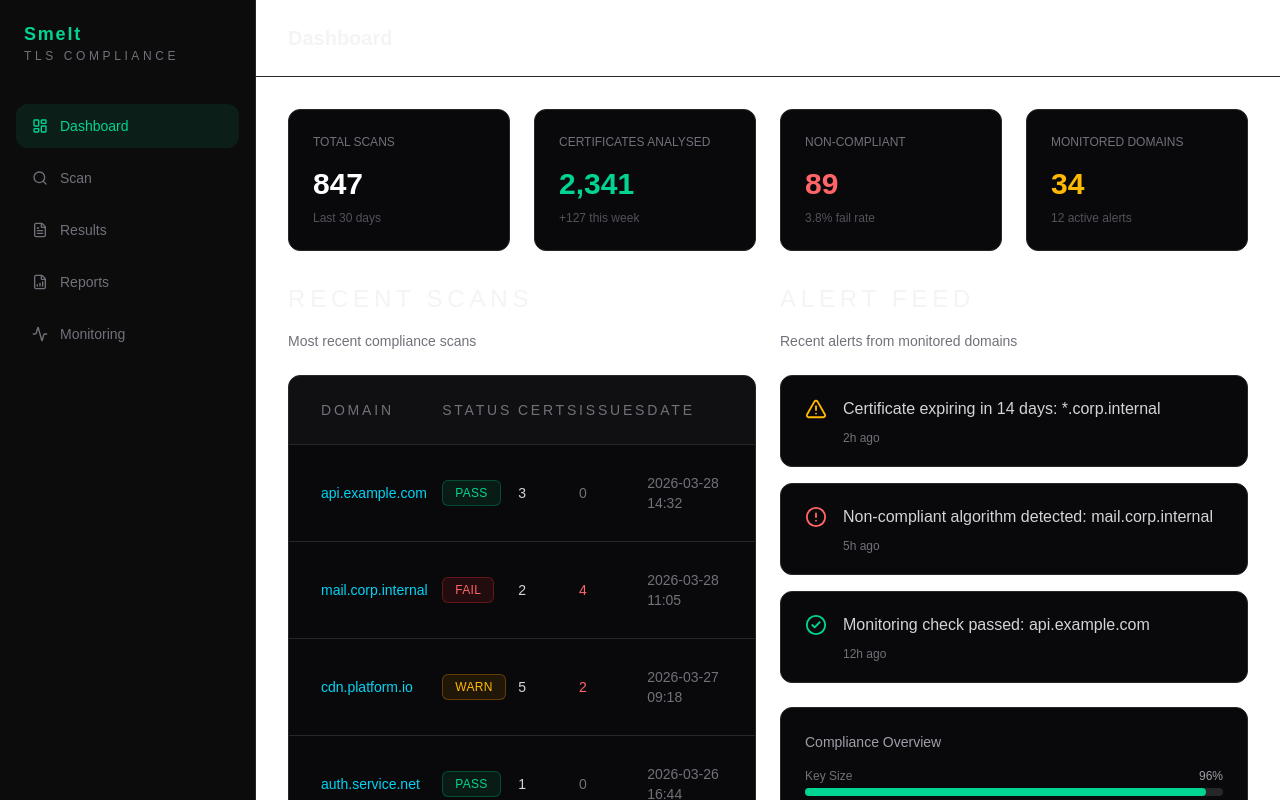
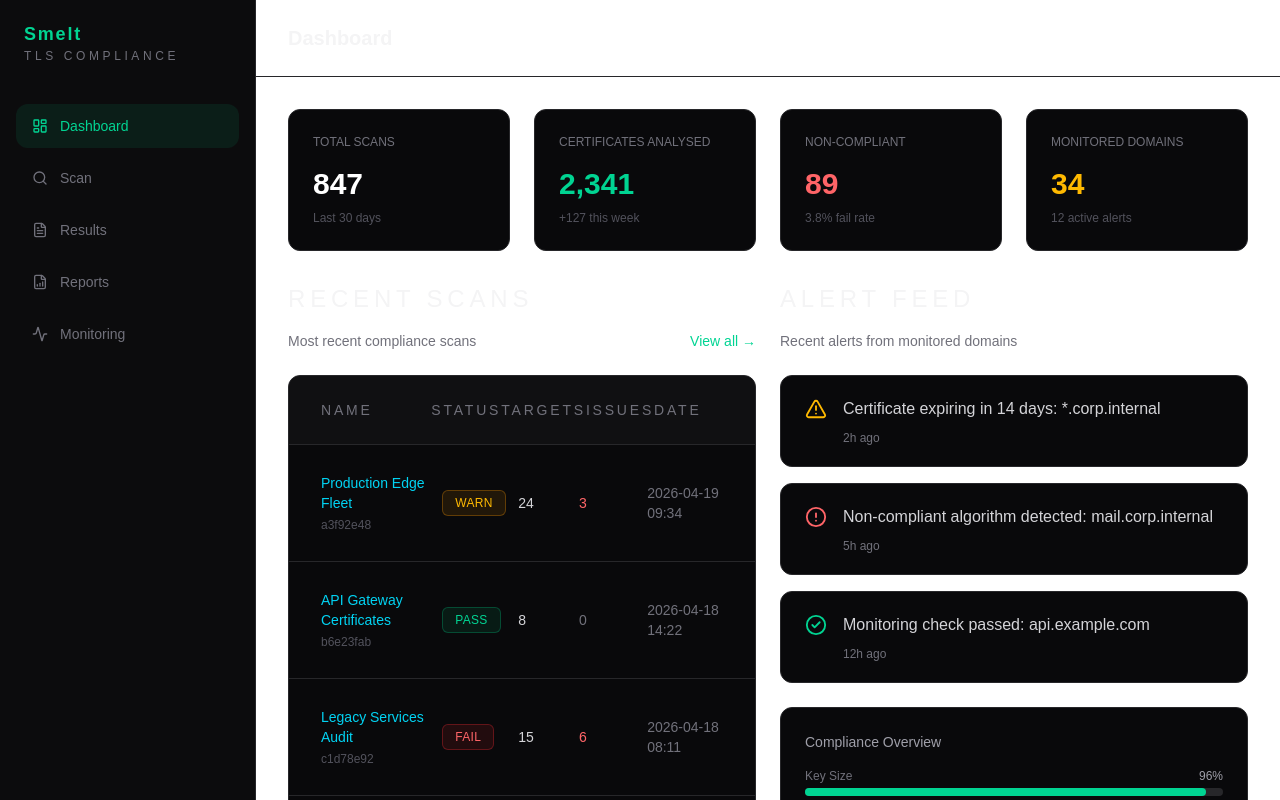
Before and after one commit to Crude-Palm-Oil/smelt-frontend, a Next.js app: page /main/dashboard in a window 1280 px wide. Built offline with nearby package versions, Linux system fonts and the light colour scheme.

Commit message:
refactor: change recent scan table to have redirects

```diff
--- a/components/dashboard/RecentScansTable.tsx
+++ b/components/dashboard/RecentScansTable.tsx
@@ -1,58 +1,99 @@
+import Link from "next/link";
 import Badge from "@/components/ui/badge/Badge";
+import { finishedScans } from "@/lib/mock-results-data";
+// sesuaikan path ini dengan lokasi file data kamu
 
-type RecentScan = {
-  domain: string;
-  status: "PASS" | "FAIL" | "WARN";
-  certs: number;
-  issues: number;
-  date: string;
-};
+function getScanStatus(scan: {
+  lintsWarn: number;
+  lintsFail: number;
+  lintsFatal: number;
+}) {
+  if (scan.lintsFatal > 0) return "FATAL";
+  if (scan.lintsFail > 0) return "FAIL";
+  if (scan.lintsWarn > 0) return "WARN";
+  return "PASS";
+}
 
-const recentScans: RecentScan[] = [
-  { domain: "api.example.com", status: "PASS", certs: 3, issues: 0, date: "2026-03-28\n14:32" },
-  { domain: "mail.corp.internal", status: "FAIL", certs: 2, issues: 4, date: "2026-03-28\n11:05" },
-  { domain: "cdn.platform.io", status: "WARN", certs: 5, issues: 2, date: "2026-03-27\n09:18" },
-  { domain: "auth.service.net", status: "PASS", certs: 1, issues: 0, date: "2026-03-26\n16:44" },
-  { domain: "legacy.internal.org", status: "FAIL", certs: 4, issues: 7, date: "2026-03-25\n08:11" },
-];
+function formatDate(scannedAt: string) {
+  const date = new Date(scannedAt);
+
+  return date
+    .toISOString()
+    .replace("T", "\n")
+    .slice(0, 16);
+}
 
 export default function RecentScansTable() {
+  const recentScans = [...finishedScans]
+    .sort(
+      (a, b) =>
+        new Date(b.scannedAt).getTime() - new Date(a.scannedAt).getTime(),
+    )
+    .slice(0, 5);
+
   return (
     <section>
-      <div className="mb-6">
-        <h2 className="text-2xl tracking-[0.2em] text-zinc-100">RECENT SCANS</h2>
-        <p className="mt-4 text-sm text-zinc-500">Most recent compliance scans</p>
+      <div className="mb-6 flex items-end justify-between gap-4">
+        <div>
+          <h2 className="text-2xl tracking-[0.2em] text-zinc-100">
+            RECENT SCANS
+          </h2>
+          <p className="mt-4 text-sm text-zinc-500">
+            Most recent compliance scans
+          </p>
+        </div>
+
+        <Link
+          href="/main/results"
+          className="text-sm font-medium text-emerald-400 transition hover:text-emerald-300"
+        >
+          View all →
+        </Link>
       </div>
 
       <div className="overflow-hidden rounded-xl border border-zinc-800 bg-zinc-950">
         <div className="grid grid-cols-[1.6fr_1fr_0.8fr_0.9fr_1fr] border-b border-zinc-800 bg-zinc-900/50 px-8 py-6 text-sm tracking-[0.2em] text-zinc-500">
-          <p>DOMAIN</p>
+          <p>NAME</p>
           <p>STATUS</p>
-          <p>CERTS</p>
+          <p>TARGETS</p>
           <p>ISSUES</p>
           <p>DATE</p>
         </div>
 
-        {recentScans.map((scan) => (
-          <div
-            key={`${scan.domain}-${scan.date}`}
-            className="grid grid-cols-[1.6fr_1fr_0.8fr_0.9fr_1fr] items-center border-b border-zinc-800 px-8 py-7 text-sm last:border-b-0"
-          >
-            <p className="text-cyan-400">{scan.domain}</p>
+        {recentScans.map((scan) => {
+          const status = getScanStatus(scan);
+          const issueCount =
+            scan.lintsInfo + scan.lintsWarn + scan.lintsFail + scan.lintsFatal;
 
-            <div>
-              <Badge variant={scan.status}>{scan.status}</Badge>
-            </div>
+          return (
+            <Link
+              key={scan.id}
+              href={`/main/results/${scan.id}`}
+              className="grid grid-cols-[1.6fr_1fr_0.8fr_0.9fr_1fr] items-center border-b border-zinc-800 px-8 py-7 text-sm transition last:border-b-0 hover:bg-zinc-900/60"
+            >
+              <div>
+                <p className="text-cyan-400">{scan.name}</p>
+                <p className="mt-1 text-xs text-zinc-600">
+                  {scan.id.slice(0, 8)}
+                </p>
+              </div>
 
-            <p className="text-zinc-300">{scan.certs}</p>
+              <div>
+                <Badge variant={status}>{status}</Badge>
+              </div>
 
-            <p className={scan.issues > 0 ? "text-red-400" : "text-zinc-500"}>
-              {scan.issues}
-            </p>
+              <p className="text-zinc-300">{scan.targetCount}</p>
 
-            <p className="whitespace-pre-line text-zinc-500">{scan.date}</p>
-          </div>
-        ))}
+              <p className={issueCount > 0 ? "text-red-400" : "text-zinc-500"}>
+                {issueCount}
+              </p>
+
+              <p className="whitespace-pre-line text-zinc-500">
+                {formatDate(scan.scannedAt)}
+              </p>
+            </Link>
+          );
+        })}
       </div>
     </section>
   );
```
